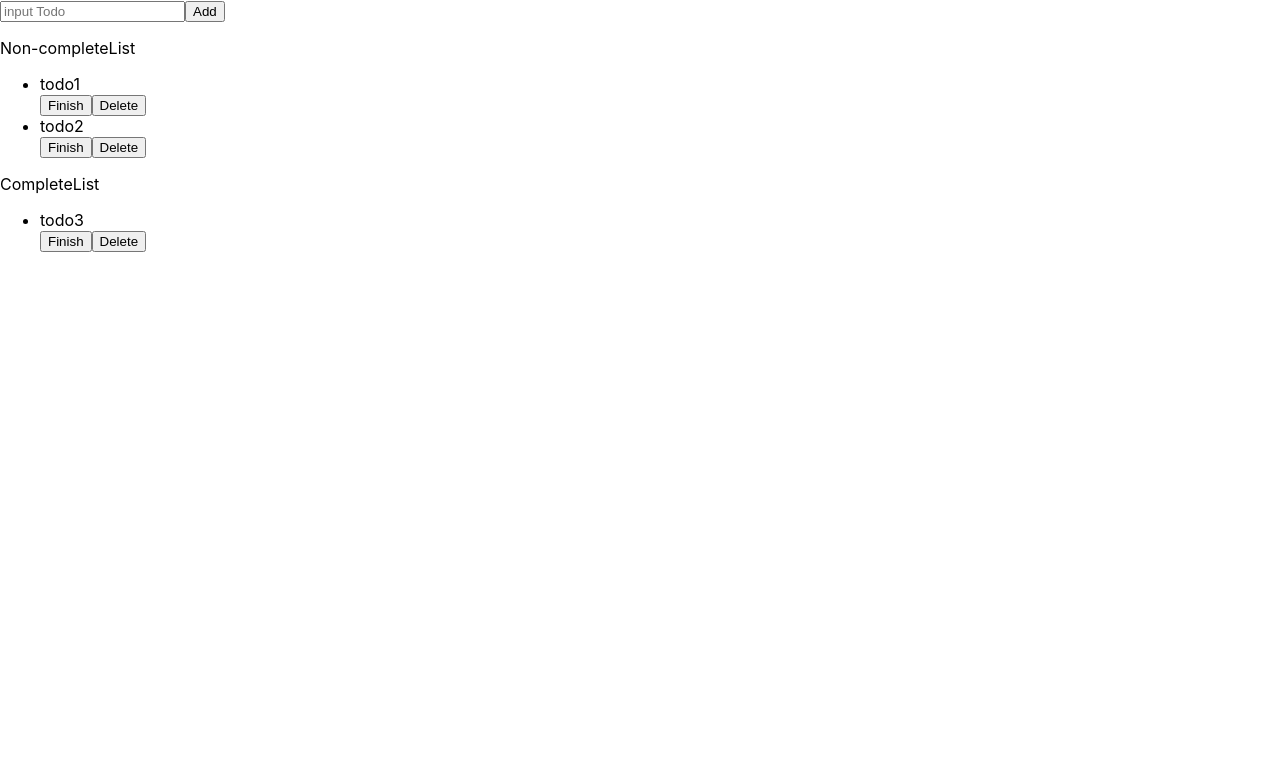
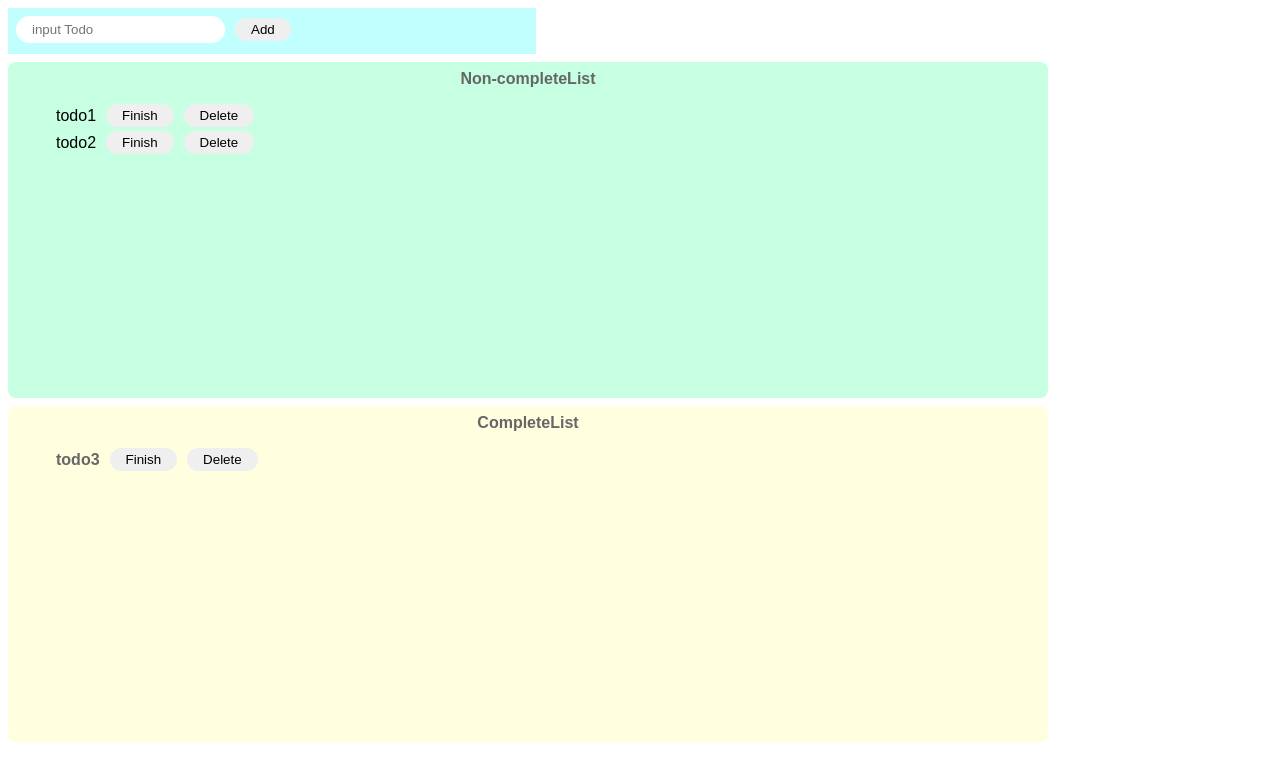
Before and after one commit to kazu-S-1110/react-basic-practice-210719, a React (Create React App) app: page / in a window 1280 px wide. Shown: the top 780 px of the page. Built offline with nearby package versions, Linux system fonts and the light colour scheme.

Commit message:
スタイルを適用。

```diff
--- a/src/App.css
+++ /dev/null
@@ -1,38 +0,0 @@
-.App {
-  text-align: center;
-}
-
-.App-logo {
-  height: 40vmin;
-  pointer-events: none;
-}
-
-@media (prefers-reduced-motion: no-preference) {
-  .App-logo {
-    animation: App-logo-spin infinite 20s linear;
-  }
-}
-
-.App-header {
-  background-color: #282c34;
-  min-height: 100vh;
-  display: flex;
-  flex-direction: column;
-  align-items: center;
-  justify-content: center;
-  font-size: calc(10px + 2vmin);
-  color: white;
-}
-
-.App-link {
-  color: #61dafb;
-}
-
-@keyframes App-logo-spin {
-  from {
-    transform: rotate(0deg);
-  }
-  to {
-    transform: rotate(360deg);
-  }
-}
--- a/src/App.js
+++ b/src/App.js
@@ -1,30 +1,32 @@
+import styles from './App.module.css';
+
 export const App = () => {
   return (
     <>
-      <div>
+      <div className={styles.input_area}>
         <input type="text" placeholder="input Todo"></input>
         <button>Add</button>
       </div>
-      <div>
-        <p>Non-completeList</p>
+      <div className={styles.incomplete_area}>
+        <p className={styles.title}>Non-completeList</p>
         <ul>
-          <li>
+          <li className={styles.list_row}>
             <div>todo1</div>
             <button>Finish</button>
             <button>Delete</button>
           </li>
-          <li>
+          <li className={styles.list_row}>
             <div>todo2</div>
             <button>Finish</button>
             <button>Delete</button>
           </li>
         </ul>
       </div>
-      <div>
-        <p>
+      <div className={styles.complete_area}>
+        <p className={styles.title}>
           CompleteList
           <ul>
-            <li>
+            <li className={styles.list_row}>
               <div>todo3</div>
               <button>Finish</button>
               <button>Delete</button>
--- /dev/null
+++ b/src/App.module.css
@@ -0,0 +1,59 @@
+body {
+  font-family: sans-serif;
+}
+input {
+  border-radius: 16px;
+  border: none;
+  padding: 6px 16px;
+  outline: none;
+}
+button{
+  border-radius: 16px;
+  border: none;
+  padding: 4px 16px;
+  margin-left: 10px;
+}
+button:hover {
+  background-color: #ff7fff;
+  color: #fff;
+  cursor: pointer;
+}
+li {
+  margin-right: 8px;
+}
+
+.input_area{
+  background-color: #c1ffff;
+  width: 40vw;
+  height: 30px;
+  padding: 8px;
+  margin: 8px;
+}
+.incomplete_area{
+  background-color: #c6ffe2;
+  width: 80vw;
+  min-height: 40vh;
+  padding: 8px;
+  margin: 8px;
+  border-radius: 8px;
+}
+
+.complete_area{
+  background-color: #ffffe0;
+  width: 80vw;
+  min-height: 40vh;
+  padding: 8px;
+  margin: 8px;
+  border-radius: 8px;
+}
+.title {
+  text-align: center;
+  margin-top: 0;
+  font-weight: bold;
+  color: #666;
+}
+.list_row {
+  display: flex;
+  align-items: center;
+  padding-bottom: 4px;
+}
```
